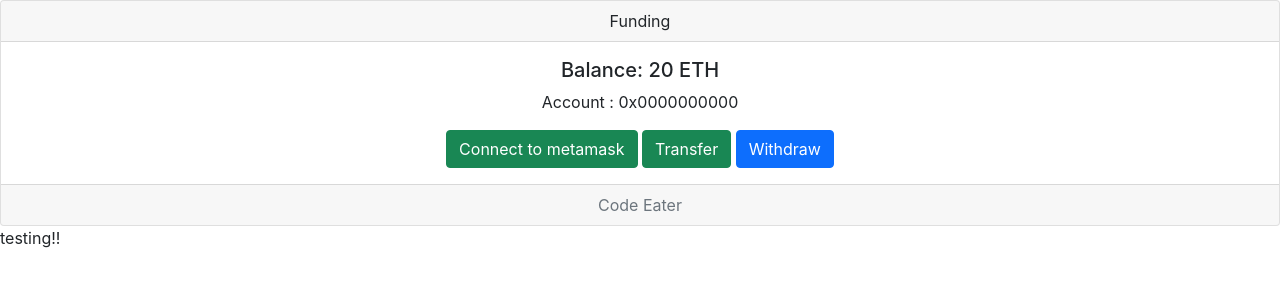
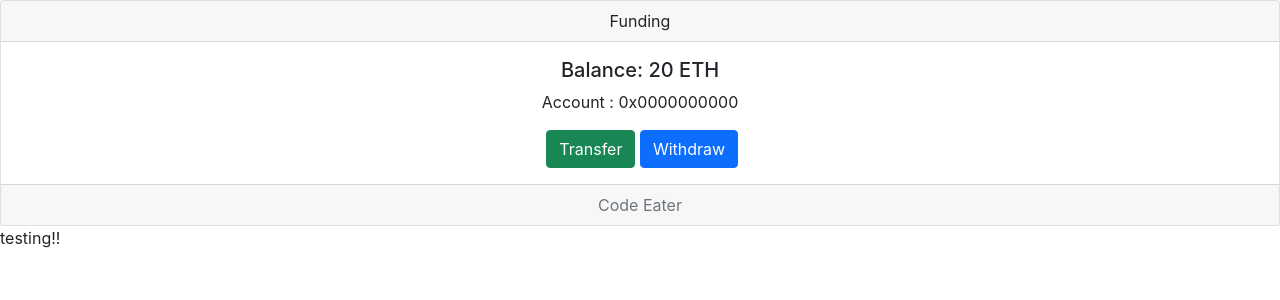
Before and after one commit to Aimen-Ahmed5/test_project, a React (Create React App) app in the folder mydapp/: page / in a window 1280 px wide. Shown: the top 300 px of the page. Built offline with nearby package versions, Linux system fonts and the light colour scheme.

Commit message:
useEffect (react hook) used

```diff
--- a/mydapp/src/App.js
+++ b/mydapp/src/App.js
@@ -1,7 +1,20 @@
 // import logo from './logo.svg';
+import {useEffect} from 'react';
 import './App.css';
 
 function App() {
+
+  // useEffect is react's hook which is NOT written in return
+  // metamask will help in
+
+  useEffect(() => {
+    // loadProvider is an async function
+    const loadProvider = async () => {
+      // on installing metamask on project, it injects two objects on brower 1. web3 2. ethereum
+      console.log(window.web3);
+      comsole.log(window.ethereum);
+    };
+  }, [])
   return (
     <>
       <div class="card text-center">
@@ -11,19 +24,20 @@ function App() {
           <p class="card-text"> Account : 0x0000000000
             {/* Account : {account ? account : "not connected"} */}
           </p>
-          <button
-            type="button"
-            class="btn btn-success"
-            onClick={async () => {
-              const accounts = await window.ethereum.request({
-                method: "eth_requestAccounts",
-              });
-              console.log(accounts);
-            }}
-          >
-            Connect to metamask
-          </button>
-          &nbsp;
+          {/* <button */}
+          {/* // connect front end with metamask
+            type="button" class="btn btn-success"
+          //   onClick={async () => { */}
+          {/* //     const accounts = await window.ethereum.request({
+          //       method: "eth_requestAccounts",
+          //     });
+          //     console.log(accounts);
+          //   }} >
+          //   Connect to metamask
+          // </button> */}
+
+
+           &nbsp;
           <button type="button" class="btn btn-success ">
             Transfer
           </button>
```
